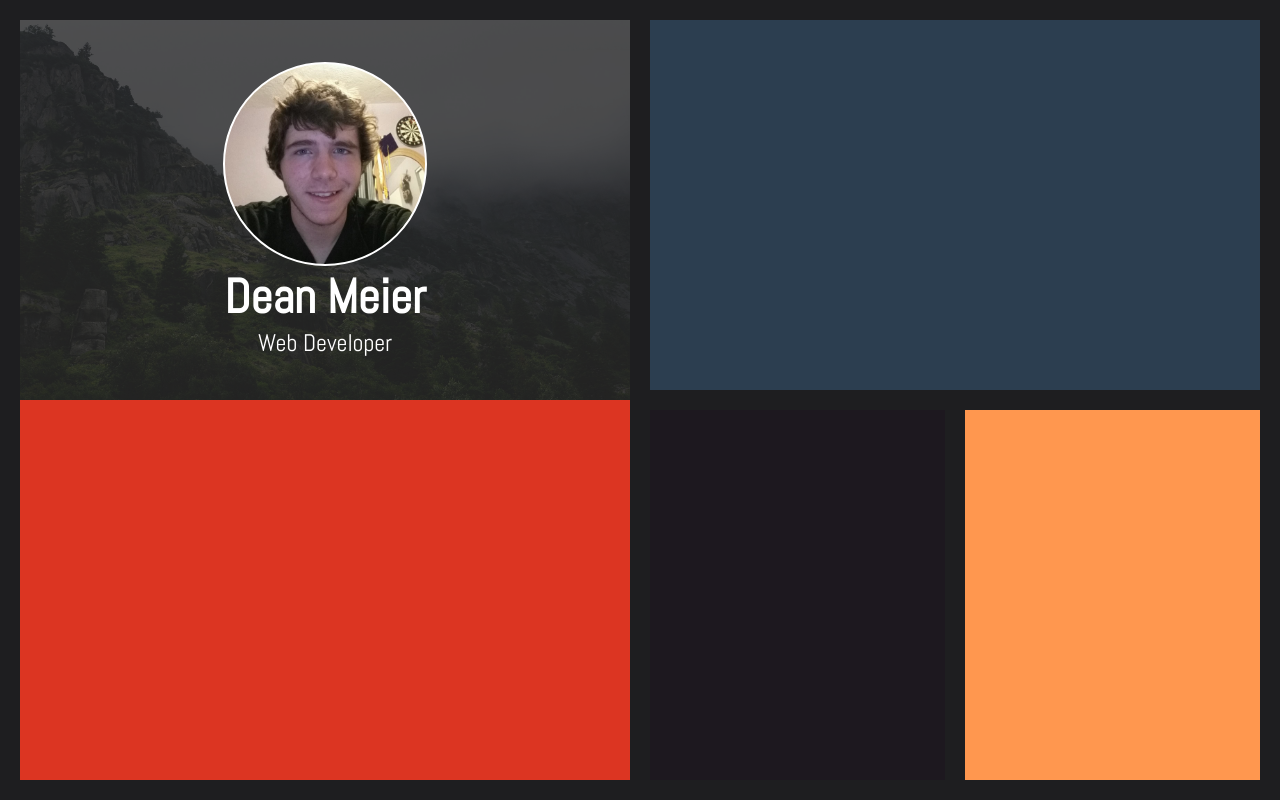
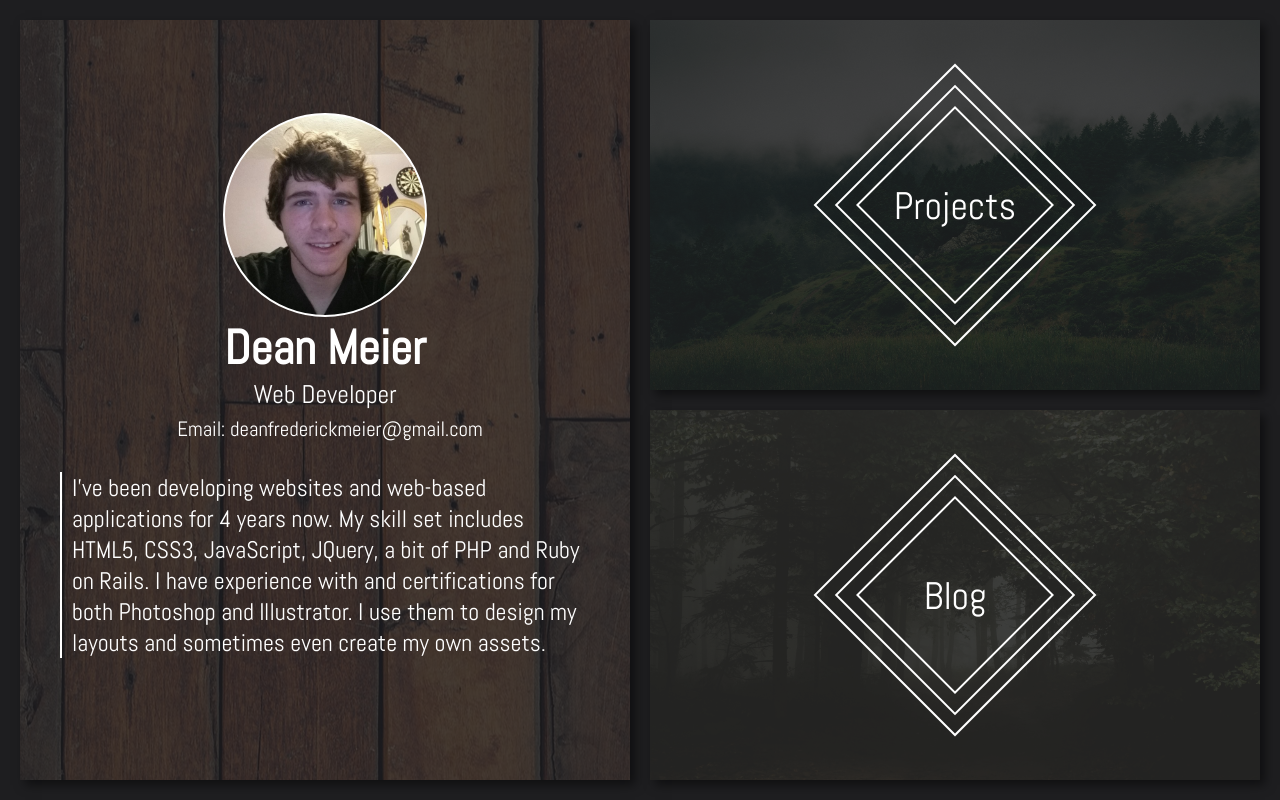
Before and after one commit to deanmeier/deanmeier.github.io, a PHP site: page / in a window 1280 px wide. Run offline with PHP 8.4, Linux system fonts and the light colour scheme; some libraries are stand-ins or nearby versions.

Commit message:
Add files via upload

```diff
--- a/animations.css
+++ b/animations.css
@@ -1 +1,38 @@
 /* css animation file */
+
+@-webkit-keyframes project-backing {
+  0%, 25% {
+    background: url(images/img-1.jpg) center center;
+  }
+  26%, 50% {
+    background: url(images/img-2.jpg) center right;
+  }
+  51%, 75% {
+    background: url(images/img-3.jpg) center left;
+  }
+  76%, 98% {
+    background: url(images/img-4.jpg) center right;
+  }
+  99%, 100% {
+    background: url(images/img-1.jpg) center center;
+  }
+}
+#top:hover #projects-title-container-1 {
+  -webkit-transform: rotate(225deg);
+}
+#top:hover #projects-title-container-2 {
+  -webkit-transform: rotate(225deg);
+}
+#top:hover #projects-title-container-3 {
+  -webkit-transform: rotate(225deg);
+}
+
+#bottom:hover #blog-title-container-1 {
+  -webkit-transform: rotate(225deg);
+}
+#bottom:hover #blog-title-container-2 {
+  -webkit-transform: rotate(225deg);
+}
+#bottom:hover #blog-title-container-3 {
+  -webkit-transform: rotate(225deg);
+}
--- a/index.html
+++ b/index.html
@@ -16,23 +16,36 @@
         <div id="left-top-overlay">
           <div id="profile">
             <div id="me"></div>
-            <h1 id="name">Dean Meier</h1>
-            <p id="job">Web Developer</p>
+            <h1 id="name"><span>Dean</span> Meier</h1>
+            <p id="job"><span>Web</span> Developer</p>
+            <p id="email"><span>Email:</span> deanfrederickmeier@gmail.com</p>
+            <p id="about">
+              I've been developing websites and web-based applications for 4 years now. My skill set includes HTML5, CSS3, JavaScript, JQuery, a bit of PHP and Ruby on Rails. I have experience with and certifications for both Photoshop and Illustrator. I use them to design my layouts and sometimes even create my own assets.
+            </p>
           </div>
         </div>
       </section>
-      <section id="left-bottom"></section>
     </section>
     <section id="right">
-      <section id="top"></section>
+      <section id="top">
+        <div class="overlay"></div>
+
+        <div id="projects-title-container-3"></div>
+        <div id="projects-title-container-2"></div>
+        <div id="projects-title-container-1"></div>
+
+        <div id="projects-title"><p>Projects</p></div>
+
+      </section>
 
       <section id="bottom">
-        <section id="bottom-left">
+        <div class="overlay"></div>
 
-        </section>
-        <section id="bottom-right">
+        <div id="blog-title-container-3"></div>
+        <div id="blog-title-container-2"></div>
+        <div id="blog-title-container-1"></div>
 
-        </section>
+        <div id="blog-title"><p>Blog</p></div>
       </section>
     </section>
   </section>
--- a/main.css
+++ b/main.css
@@ -11,6 +11,7 @@ body {
 body {
   background-color: #1E1E20;
   display: flex;
+  overflow: hidden;
 }
 #container {
   width: 100%;
@@ -22,20 +23,20 @@ body {
 #left {
   flex: 1;
   height: 100%;
-  background-color: #DC3522;
+  background: url(images/wood1.jpg) center center;
   float: left;
   margin-right: 10px;
+  display: flex;
+  flex-direction: column;
+  box-shadow: 5px 5px 10px rgba(0,0,0,0.5);
 }
 #left-top {
-  width: 100%;
-  height: 50%;
-  background: url(images/mountains.jpg) center center;
-  background-size: cover;
+  flex: 4;
 }
 #left-top-overlay {
   width: 100%;
   height: 100%;
-  background-color: rgba(32,32,32,0.7);
+  background-color: rgba(32,32,32,0.8);
   position: relative;
   display: flex;
   justify-content: center;
@@ -44,6 +45,7 @@ body {
 #profile {
   width: auto;
   height: auto;
+  margin: 10px;
 }
 #me {
   width: 200px;
@@ -52,6 +54,9 @@ body {
   background: url(images/me.jpg) center center;
   background-size: cover;
   border: solid 2px white;
+  left: 0;
+  right: 0;
+  margin: auto;
 }
 #name {
   color: white;
@@ -62,9 +67,26 @@ body {
 #job {
   color: white;
   text-align: center;
+  font-size: 1.6em;
+  font-family: "Abel";
+  margin-bottom: 5px;
+}
+#email {
+  color: white;
+  text-align: center;
+  font-size: 1.3em;
+  font-family: "Abel";
+  padding-left: 10px;
+}
+#about {
   font-size: 1.5em;
+  color: white;
   font-family: "Abel";
+  margin: 30px;
+  padding-left: 10px;
+  border-left: solid 2px white;
 }
+
 
 #right {
   flex: 1;
@@ -76,24 +98,166 @@ body {
 }
 #top {
   flex: 1;
-  background: #2C3E50;
+  /*background-color: #2A2C2B;*/
+  background: url(images/forest3.jpg) center center;
+  background-size: cover;
   margin-bottom: 10px;
+  box-shadow: 5px 5px 10px rgba(0,0,0,0.5);
+  cursor: pointer;
+  position: relative;
 }
+#projects-title-container-1 {
+  width: 140px;
+  height: 140px;
+  left: 0;
+  right: 0;
+  top: 0;
+  bottom: 0;
+  position: absolute;
+  margin: auto;
+  border: solid 2px white;
+  box-sizing: border-box;
+
+  -webkit-transition: all 0.3s ease-in-out;
+
+  -webkit-transform: rotate(45deg);
+}
+#projects-title-container-2 {
+  width: 170px;
+  height: 170px;
+  left: 0;
+  right: 0;
+  top: 0;
+  bottom: 0;
+  position: absolute;
+  margin: auto;
+  border: solid 2px white;
+  box-sizing: border-box;
+
+  -webkit-transition: all 0.3s ease-in-out 0.05s;
+
+  -webkit-transform: rotate(45deg);
+}
+#projects-title-container-3 {
+  width: 200px;
+  height: 200px;
+  left: 0;
+  right: 0;
+  top: 0;
+  bottom: 0;
+  position: absolute;
+  margin: auto;
+  border: solid 2px white;
+  box-sizing: border-box;
+
+  -webkit-transition: all 0.3s ease-in-out 0.1s;
+
+  -webkit-transform: rotate(45deg);
+}
+#projects-title {
+  width: 180px;
+  height: 180px;
+  color: white;
+  font-size: 2.4em;
+  font-family: "Abel";
+  padding: 0px 15px 0px 15px;
+  text-align: center;
+  left: 0;
+  right: 0;
+  top: 0;
+  bottom: 0;
+  position: absolute;
+  margin: auto;
+  display: flex;
+  justify-content: center;
+  align-items: center;
+}
+
+
 #bottom {
   flex: 1;
   display: flex;
   flex-direction: row;
   margin-top: 10px;
+  /*background-color: #2A2C2B;*/
+  background: url(images/forest.jpg) center center;
+  background-size: cover;
+  box-shadow: 5px 5px 10px rgba(0,0,0,0.5);
+  position: relative;
+  cursor: pointer;
 }
-#bottom-left {
-  flex: 1;
-  background-color: #1D181F;
-  margin-right: 10px;
+#blog-title-container-1 {
+  width: 140px;
+  height: 140px;
+  left: 0;
+  right: 0;
+  top: 0;
+  bottom: 0;
+  position: absolute;
+  margin: auto;
+  border: solid 2px white;
+  box-sizing: border-box;
+
+  -webkit-transition: all 0.3s ease-in-out;
+
+  -webkit-transform: rotate(45deg);
 }
-#bottom-right {
-  flex: 1;
-  background-color: #FF974F;
-  margin-left: 10px;
+#blog-title-container-2 {
+  width: 170px;
+  height: 170px;
+  left: 0;
+  right: 0;
+  top: 0;
+  bottom: 0;
+  position: absolute;
+  margin: auto;
+  border: solid 2px white;
+  box-sizing: border-box;
+
+  -webkit-transition: all 0.3s ease-in-out 0.05s;
+
+  -webkit-transform: rotate(45deg);
+}
+#blog-title-container-3 {
+  width: 200px;
+  height: 200px;
+  left: 0;
+  right: 0;
+  top: 0;
+  bottom: 0;
+  position: absolute;
+  margin: auto;
+  border: solid 2px white;
+  box-sizing: border-box;
+
+  -webkit-transition: all 0.3s ease-in-out 0.1s;
+
+  -webkit-transform: rotate(45deg);
+}
+#blog-title {
+  width: 180px;
+  height: 180px;
+  color: white;
+  font-size: 2.4em;
+  font-family: "Abel";
+  padding: 0px 15px 0px 15px;
+  text-align: center;
+  left: 0;
+  right: 0;
+  top: 0;
+  bottom: 0;
+  position: absolute;
+  margin: auto;
+  display: flex;
+  justify-content: center;
+  align-items: center;
+}
+
+.overlay {
+  width: 100%;
+  height: 100%;
+  position: absolute;
+  background-color: rgba(32,32,30,0.8);
 }
 
 
@@ -126,5 +290,4 @@ body {
 
 
 
-
 /* */
```
Also changed, not shown: images/forest.jpg (added), images/forest1.jpg (added), images/forest2.jpg (added), images/forest3.jpg (added), images/pattern.jpg (added), images/wood.jpg (added), images/wood1.jpg (added), images/wood2.jpg (added).
